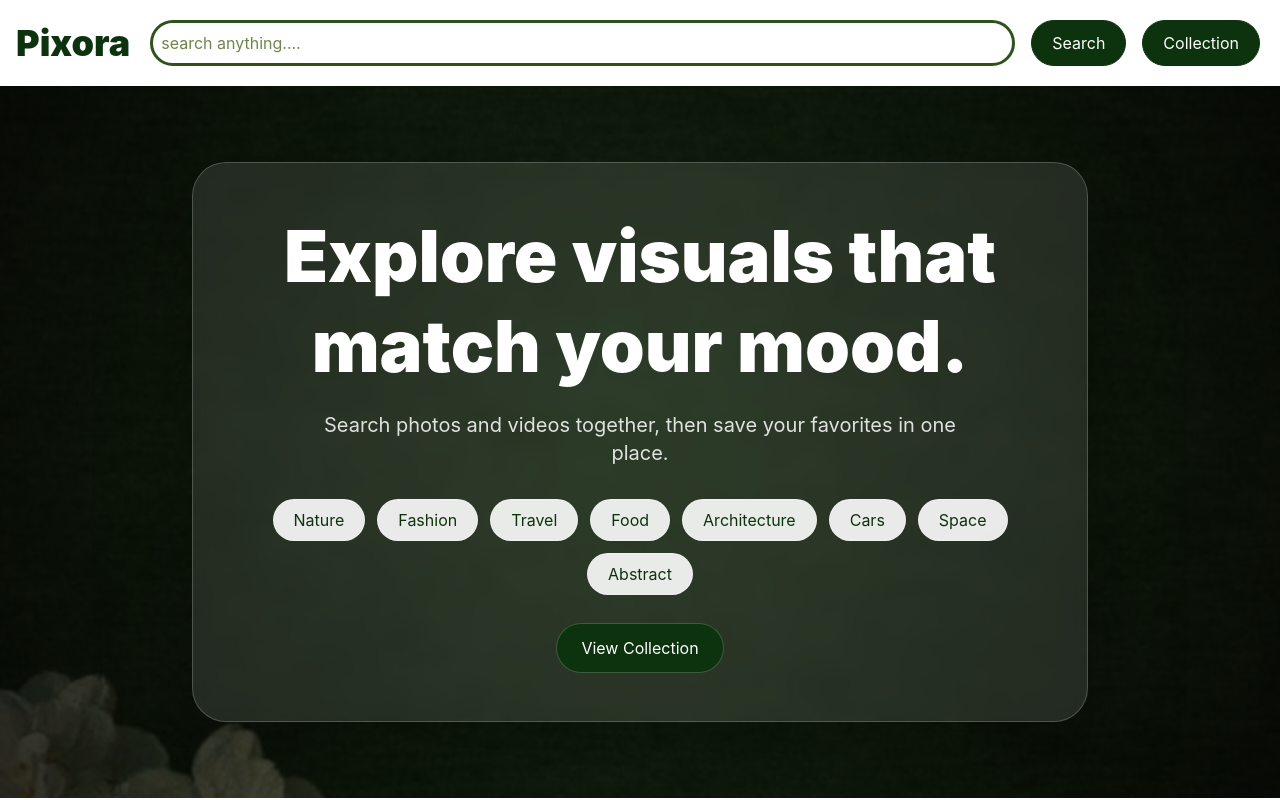
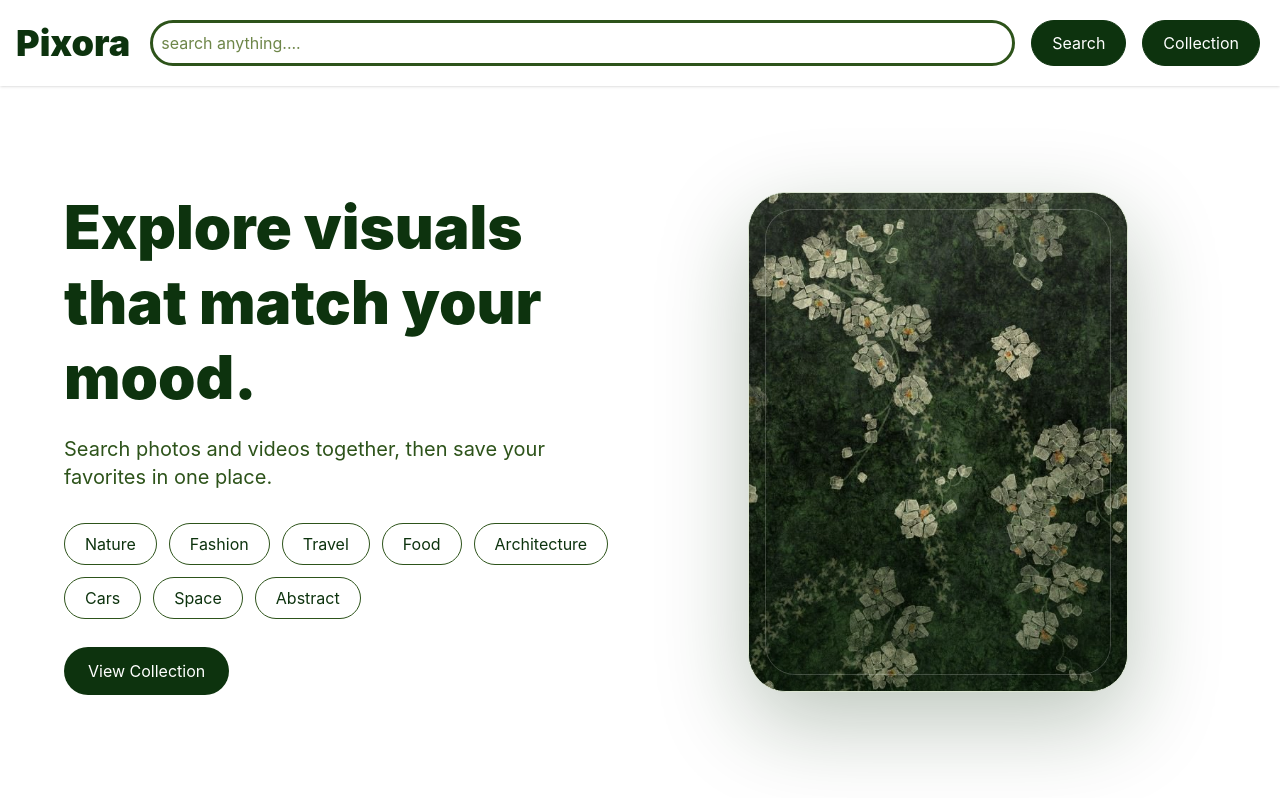
Before and after one commit to Bhavya22119/Pixora, a React (Vite) app: page / in a window 1280 px wide. Built offline with nearby package versions, Linux system fonts and the light colour scheme; no server answers.

Commit message:
Restore framed home artwork

```diff
--- a/src/pages/HomePage.jsx
+++ b/src/pages/HomePage.jsx
@@ -16,24 +16,18 @@ const HomePage = () => {
     <div>
       {query != '' ? <div> <Tabs />
       <ResultGrid /> </div> :
-      <div
-        className='h-[calc(100vh-88px)] overflow-hidden flex items-center justify-center px-5 bg-cover bg-center relative'
-        style={{ backgroundImage: "url('/pixora-front-bg.jpg')" }}
-      >
-        <div className='absolute inset-0 bg-black/35'></div>
-        <div className='absolute inset-0 bg-[radial-gradient(circle_at_center,rgba(13,51,14,0.25),rgba(0,0,0,0.72))]'></div>
-
-        <div className='relative max-w-4xl w-full text-center'>
-          <div className='bg-white/10 border border-white/20 backdrop-blur-sm rounded-[34px] px-6 py-10 md:px-12 md:py-12 shadow-[0_30px_90px_rgba(0,0,0,0.35)]'>
-            <h1 className='text-5xl md:text-7xl font-black text-white leading-tight'>
+      <div className='h-[calc(100vh-88px)] overflow-hidden flex items-center justify-center px-5'>
+        <div className='max-w-6xl w-full grid md:grid-cols-2 gap-10 items-center'>
+          <div>
+            <h1 className='text-5xl md:text-6xl font-black text-[#0D330E] leading-tight'>
               Explore visuals that match your mood.
             </h1>
 
-            <p className='text-white/85 text-xl mt-5 max-w-2xl mx-auto'>
+            <p className='text-[#2D531A] text-xl mt-5'>
               Search photos and videos together, then save your favorites in one place.
             </p>
 
-            <div className='flex flex-wrap justify-center gap-3 mt-8'>
+            <div className='flex flex-wrap gap-3 mt-8'>
               {searches.map((item, idx) => {
                 return (
                   <button
@@ -41,7 +35,7 @@ const HomePage = () => {
                     onClick={() => {
                       dispatch(setQuery(item))
                     }}
-                    className='bg-white/90 border border-white/30 text-[#0D330E] rounded-4xl px-5 py-2 active:scale-95 cursor-pointer hover:bg-[#0D330E] hover:text-white transition'
+                    className='bg-white border border-[#2D531A] text-[#0D330E] rounded-4xl px-5 py-2 active:scale-95 cursor-pointer hover:bg-[#0D330E] hover:text-white transition'
                   >
                     {item}
                   </button>
@@ -49,9 +43,21 @@ const HomePage = () => {
               })}
             </div>
 
-            <Link to='/collection' className='inline-flex mt-7 bg-[#0D330E] active:scale-95 text-white rounded-4xl px-6 py-3 border border-white/20'>
+            <Link to='/collection' className='inline-flex mt-7 bg-[#0D330E] active:scale-95 text-white rounded-4xl px-6 py-3'>
               View Collection
             </Link>
+          </div>
+
+          <div className='hidden md:flex justify-center'>
+            <div className='relative h-[500px] w-[380px] rounded-[38px] overflow-hidden bg-[#071E07] shadow-[0_30px_90px_rgba(13,51,14,0.28)] border border-[#DCE5D2]'>
+              <img
+                className='h-full w-full object-cover opacity-95'
+                src='/pixora-home-bg.jpg'
+                alt='Pixora floral visual preview'
+              />
+              <div className='absolute inset-0 bg-gradient-to-t from-[#071E07]/35 via-transparent to-white/10'></div>
+              <div className='absolute inset-4 rounded-[30px] border border-white/20'></div>
+            </div>
           </div>
         </div>
       </div>}
```
Also changed, not shown: public/pixora-front-bg.jpg (deleted), public/pixora-home-bg.jpg (added).
